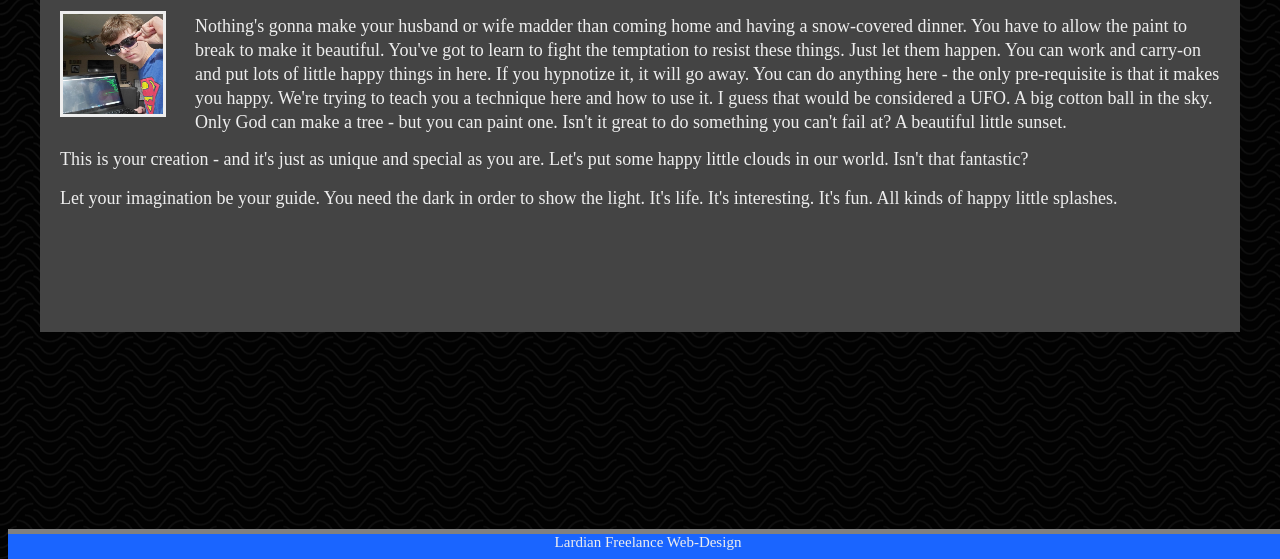
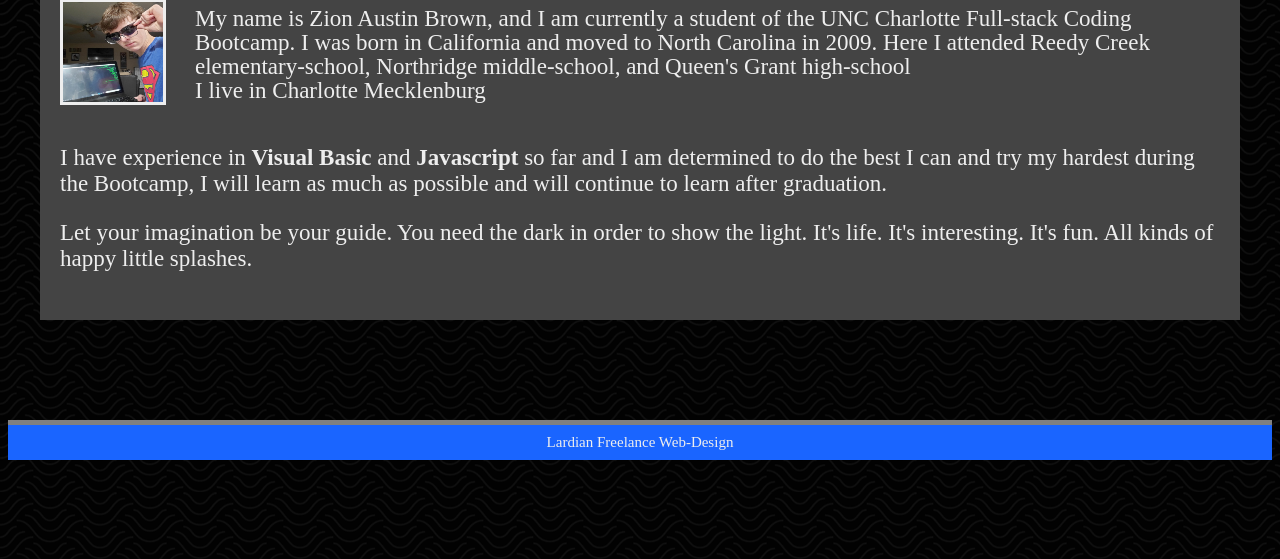
Before and after one commit to LardianGH/Responsive-Portfolio, a plain HTML site: page index.html in a window 1280 px wide. Shown: the part 241-800 px from the top of the page. Drawn offline with Linux system fonts and the light colour scheme.

Commit message:
I have finished the basic layout, I just need to add some content now. May tweak the CSS a little

```diff
--- a/assets/css/style.css
+++ b/assets/css/style.css
@@ -3,16 +3,17 @@
     background-color: #FF0000; /* Used if the image is unavailable */
     font-size: 18px;
     color: #EEEEEE;
+    overflow: hidden;
 }
 
-/* #topBar {
+#topBar {
     height: 80px;
     width: 100%;
     position: relative;
     margin-top: -15px;
     background-color: rgb(18, 71, 56);
-} */
-
+}
+/*
 #topBar {
     height: 80px;
     width: 105%;
@@ -20,7 +21,7 @@
     top: -10px;
     left: -18px;
     background-color: rgb(18, 71, 56);
-}
+} */
 
 #header {
     position: relative;
@@ -62,12 +63,12 @@
     background-color: rgb(11, 44, 35);
 }
 
-#section {
+.section {
     border-style: hidden;
     background-color: #444444;
     width: 1200px;
     height: 400px;
-    margin-top: 165px;
+    margin-top: 80px;
     margin-left: auto;
     margin-right: auto;
     padding-top: 8px;
@@ -92,6 +93,7 @@
 .buddySystem {
     height: 120px;
     width: auto;
+    margin-bottom: -20px;
 }
 
 #picture {
@@ -107,22 +109,27 @@
     top: -15px;
     height: 100px;
     width: 1025px;
+    font-size: 23px;
     line-height: 24px;
     float: right;
 }
 
-/* #footer {
-    max-height: 25px;
-    border-top-style: solid;
-    border-width: 5px;
-    border-color: grey;
-    background-color: #1A65FF;
-    font-size: 15px;
-    text-align: center;
-    padding-top: 9px;
-    padding-bottom: 9px;
-    margin-top: 218px;
-} */
+.underText {
+    clear:both;
+    font-size: 23px;
+}
+
+#portScroll {
+    overflow: scroll;
+}
+
+.project {
+    width: 350px;
+    height: 350px;
+    margin-top: 30px;
+    margin-left: 25px;
+    margin-right: 10px;
+}
 
 .text {
     width: 1100px;
@@ -148,6 +155,19 @@
 }
 
 #footer {
+    max-height: 25px;
+    border-top-style: solid;
+    border-width: 5px;
+    border-color: grey;
+    background-color: #1A65FF;
+    font-size: 15px;
+    text-align: center;
+    padding-top: 9px;
+    padding-bottom: 9px;
+    margin-top: 100px;
+}
+
+/* #footer {
     position: fixed;
     bottom: -15px;
     height: 40px;
@@ -158,4 +178,4 @@
     background-color: #1A65FF;
     font-size: 15px;
     text-align: center;
-}
+} */
--- a/index.html
+++ b/index.html
@@ -34,7 +34,7 @@
 
         </div>
 
-        <section id = section>
+        <section class = section>
 
             <h2 id = title>About me</h2>
 
@@ -44,25 +44,22 @@
 
                     <img src = assets/images/Hacker.jpg id = picture> <!--A div to add a picture in-->
 
-                    <p id = rightText>Nothing's gonna make your husband or wife madder than coming home and
-                         having a snow-covered dinner. You have to allow the paint to break to make it beautiful.
-                          You've got to learn to fight the temptation to resist these things. Just let them happen.
-                           You can work and carry-on and put lots of little happy things in here. If you hypnotize it,
-                            it will go away. You can do anything here - the only pre-requisite is that it makes you happy.
-                             We're trying to teach you a technique here and how to use it.
-                              I guess that would be considered a UFO. A big cotton ball in the sky.
-                              Only God can make a tree - but you can paint one. Isn't it great to do something you can't fail at?
-                              A beautiful little sunset.
+                    <p id = rightText>My name is Zion Austin Brown, and I am currently a student of the UNC Charlotte
+                        Full-stack Coding Bootcamp. I was born in California and moved to North Carolina in 2009.
+                        Here I attended Reedy Creek elementary-school, Northridge middle-school, and Queen's Grant high-school
+                        <br>
+                        I live in Charlotte Mecklenburg
                         </p>
 
                 </div>
 
-                <p>This is your creation - and it's just as unique and special as you are. Let's put some happy
-                    little clouds in our world. Isn't that fantastic?
+                <p class = underText>I have experience in <b>Visual Basic</b> and <b>Javascript</b> so far
+                    and I am determined to do the best I can and try my hardest during the Bootcamp,
+                    I will learn as much as possible and will continue to learn after graduation.
                 </p>
-                <p>
+                <p class = underText>
                     Let your imagination be your guide. You need the dark in order to show the light. It's life.
-                     It's interesting. It's fun. All kinds of happy little splashes.
+                    It's interesting. It's fun. All kinds of happy little splashes.
                 </p>
 
             </div>
```
Also changed, not shown: contact.html (+3 -3 lines), portfolio.html (+10 -2 lines), assets/images/wireframe.png (added).
